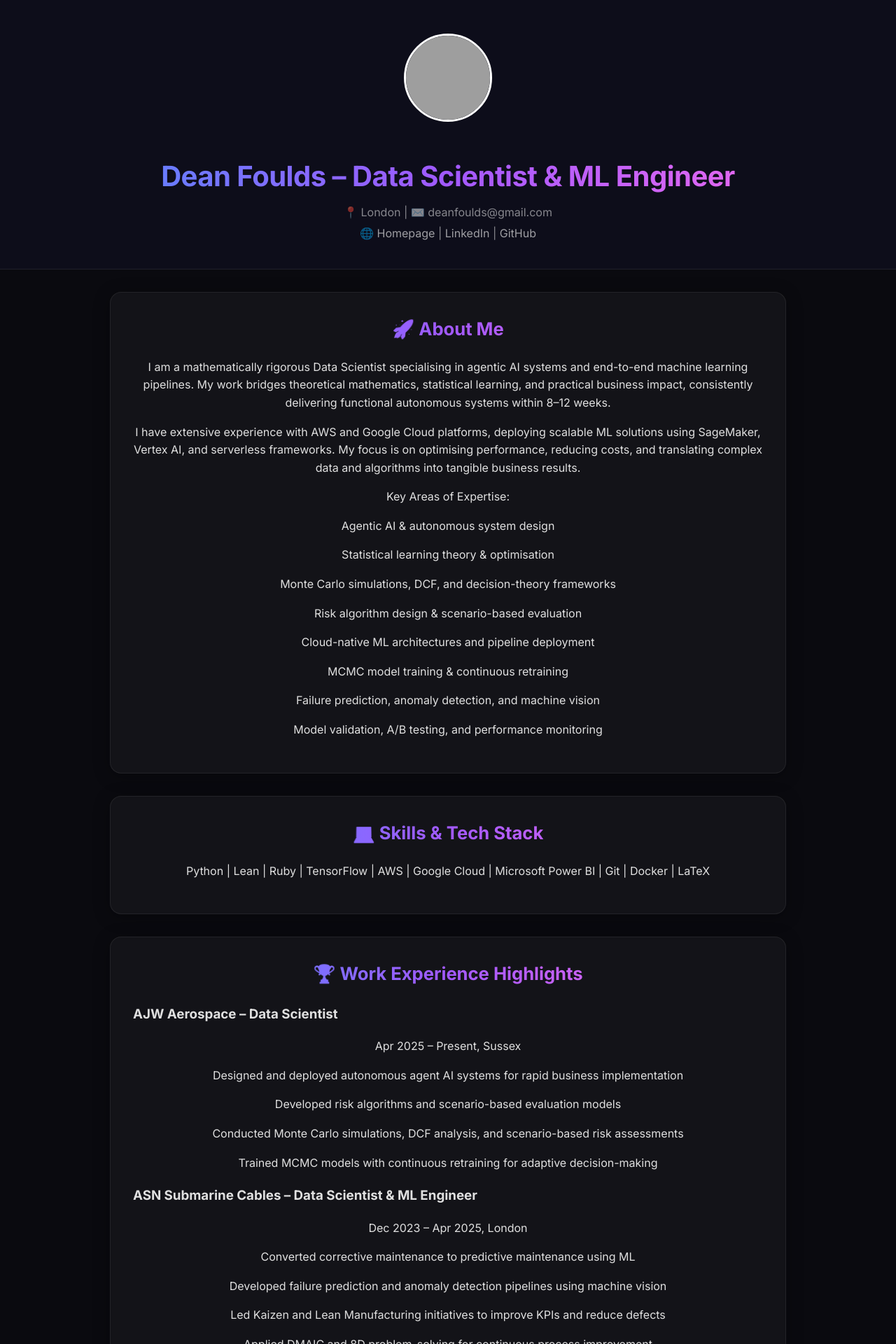
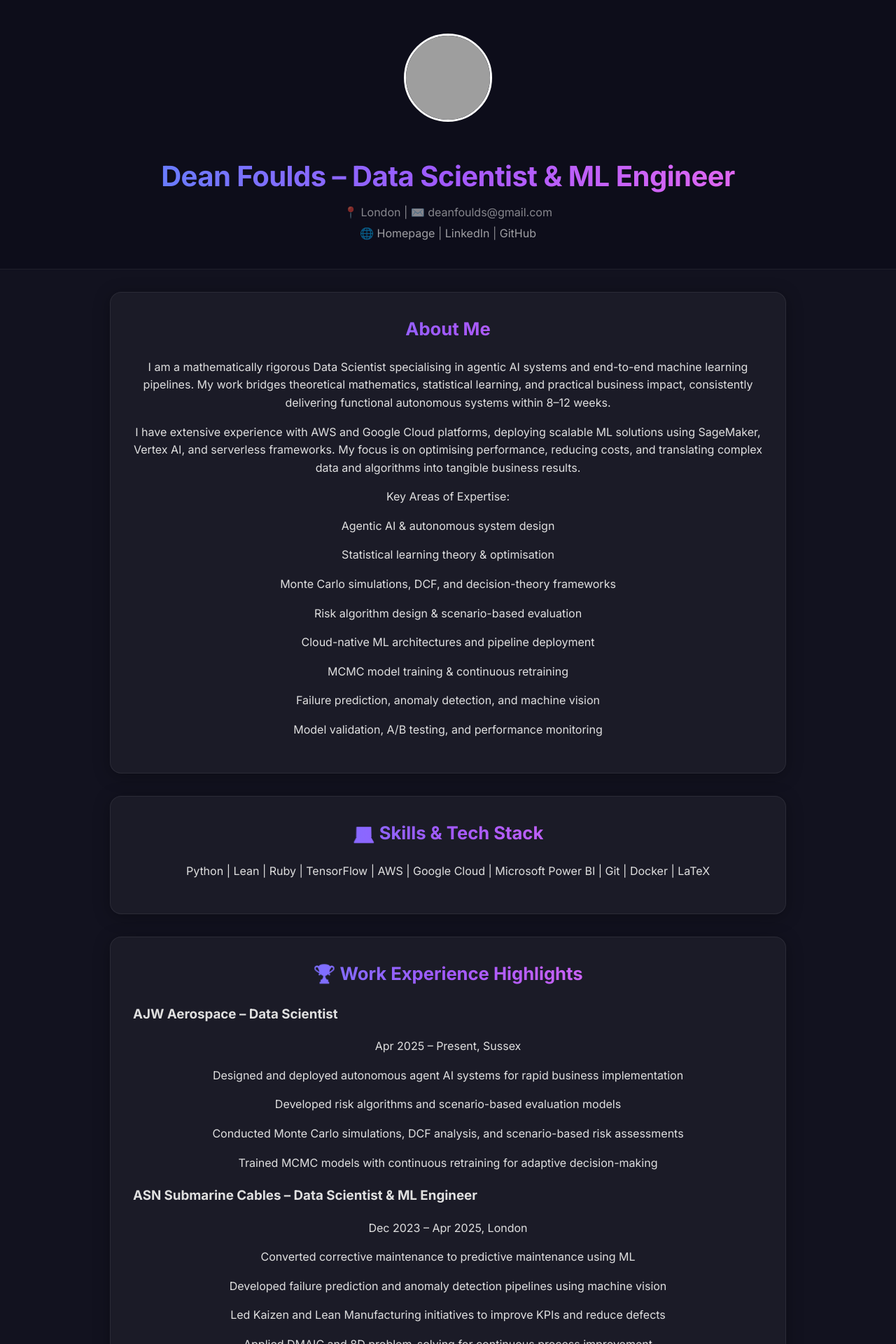
Before and after one commit to Dean-Foulds/Dean-Foulds, a Jekyll site: the page built from index.md, in a window 1280 px wide. Shown: the top 1920 px of the page at 70% size. Built offline with Jekyll 4.4.1, drawn with Linux system fonts in a browser that asks for light colours; grey boxes are pictures that could not be loaded.

Commit message:
Lighten background and remove rocket emoji

```diff
--- a/assets/css/style.css
+++ b/assets/css/style.css
@@ -3,7 +3,7 @@
 =============================== */
 body {
   font-family: 'Inter', 'Helvetica Neue', Helvetica, Arial, sans-serif;
-  background-color: #0a0a0f;
+  background-color: #12121f;
   color: #e0e0e0;
   line-height: 1.6;
   margin: 0;
--- a/index.md
+++ b/index.md
@@ -6,7 +6,7 @@
 
 
 <section class="card-section">
-  <h2>🚀 About Me</h2>
+  <h2>About Me</h2>
   <p>I am a mathematically rigorous Data Scientist specialising in agentic AI systems and end-to-end machine learning pipelines. My work bridges theoretical mathematics, statistical learning, and practical business impact, consistently delivering functional autonomous systems within 8–12 weeks.</p>
 
   <p>I have extensive experience with AWS and Google Cloud platforms, deploying scalable ML solutions using SageMaker, Vertex AI, and serverless frameworks. My focus is on optimising performance, reducing costs, and translating complex data and algorithms into tangible business results.</p>
```
